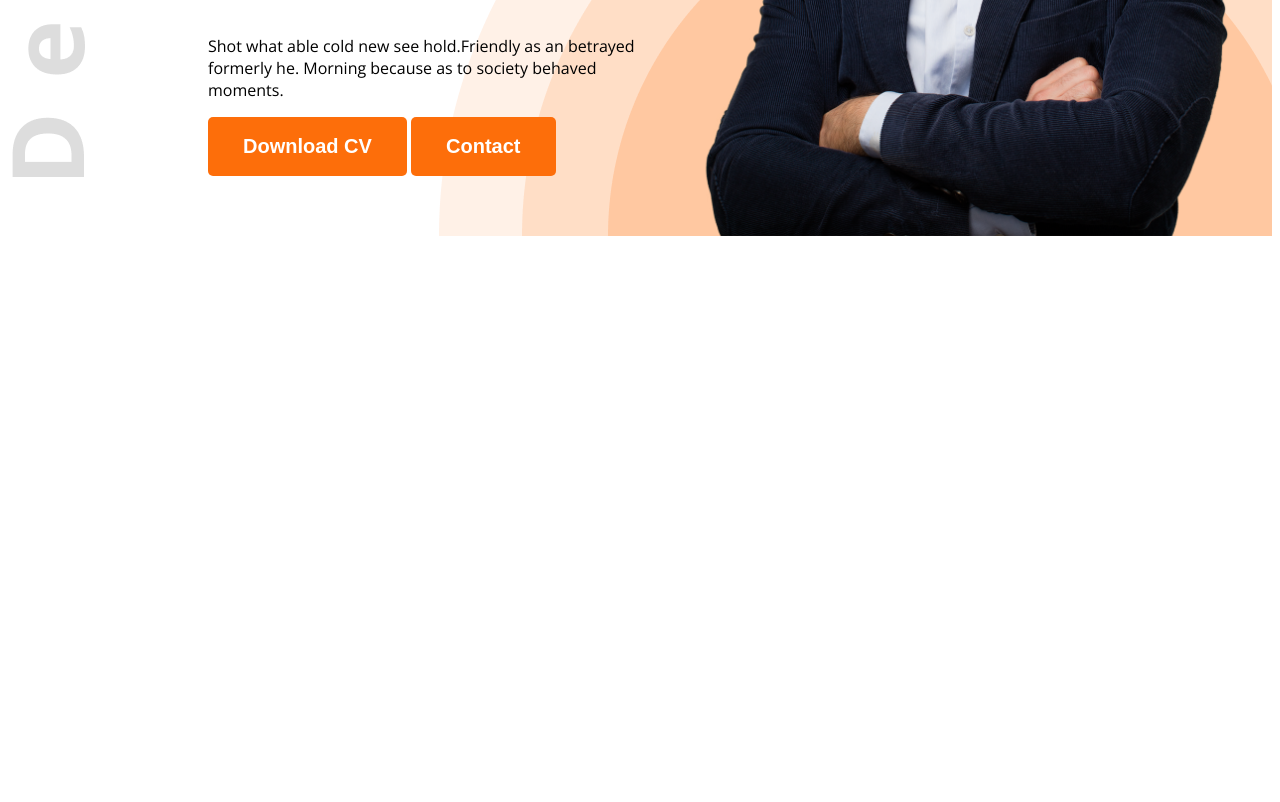
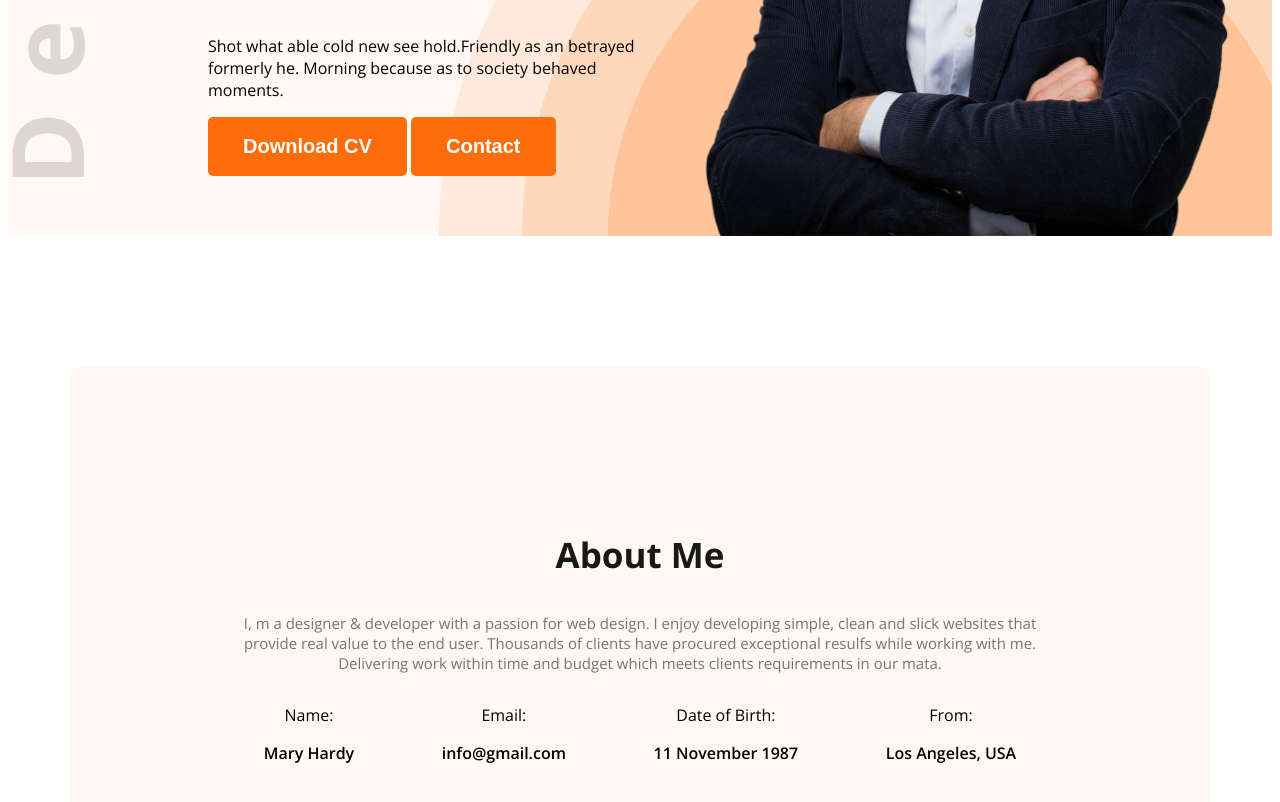
Before and after one commit to absiddiq49/webdeveloper-portfolio, a plain HTML site: page index.html in a window 1280 px wide. Shown: the part 594-1396 px from the top of the page. Before the commit the page ends 838 px from the top, so only its background shows below. Drawn offline with nearby package versions, Linux system fonts and the light colour scheme.

Commit message:
added about section

```diff
--- a/index.html
+++ b/index.html
@@ -14,7 +14,7 @@
 </head>
 
 <body class="open-sans-normal">
-    <header class="header">
+    <header class="header secondary-background">
         <nav>
             <h3 class="nav-title">Ma<span class="text-primary">r</span>y</h3>
             <ul>
@@ -38,7 +38,30 @@
 
     </header>
     <main>
-
+        <section class="about secondary-background">
+            <h3 class="section-title">About Me</h3>
+            <p class="section-description">I, m a designer & developer with a passion for web design. I enjoy developing simple, clean and slick websites that provide real value to the end user. Thousands of clients have procured exceptional resulfs while working with me. Delivering work within time and budget which meets clients requirements in our mata.
+            </p>
+            <div class="about-items">
+                <!-- .about-item*4>p.item-title+p.item-description -->
+                 <div class="about-item">
+                    <p class="item-title">Name:</p>
+                    <p class="item-description">Mary Hardy</p>
+                 </div>
+                 <div class="about-item">
+                    <p class="item-title">Email:</p>
+                    <p class="item-description">info@gmail.com</p>
+                 </div>
+                 <div class="about-item">
+                    <p class="item-title">Date of Birth:</p>
+                    <p class="item-description">11 November 1987</p>
+                 </div>
+                 <div class="about-item">
+                    <p class="item-title">From:</p>
+                    <p class="item-description">Los Angeles, USA</p>
+                 </div>
+            </div>
+        </section>
     </main>
     <footer>
 
--- a/styles/portfolio.css
+++ b/styles/portfolio.css
@@ -8,6 +8,10 @@
 }
 
 /* Shared Style */
+
+.secondary-background{
+    background-color: #FFF8F3;
+}
 
 .text-primary{
     color: #FD6E0A;
@@ -26,6 +30,16 @@
     padding: 18px 35px;
     border-radius: 5px;
     border: none;
+}
+
+.section-title{
+    font-size: 35px;
+    font-weight: bold;
+    color: #181818;
+}
+.section-description{
+    font-size: 15px;
+    color: #757575;
 }
 /* Header */
 .header{
@@ -84,3 +98,24 @@ nav li a{
 .banner-profile-pic{
     width: 580px;
 }
+
+/* main styles */
+main{
+    max-width: 1140px;
+    margin: 0 auto;
+}
+
+/* about styles */
+    .about{
+        border-radius: 10px;
+        padding: 130px 150px;
+        text-align: center;
+        margin-top: 130px;
+    }
+    .about-items{
+        display: flex;
+        justify-content: space-around;
+    }
+    .item-description{
+        font-weight: 600;
+    }
```
